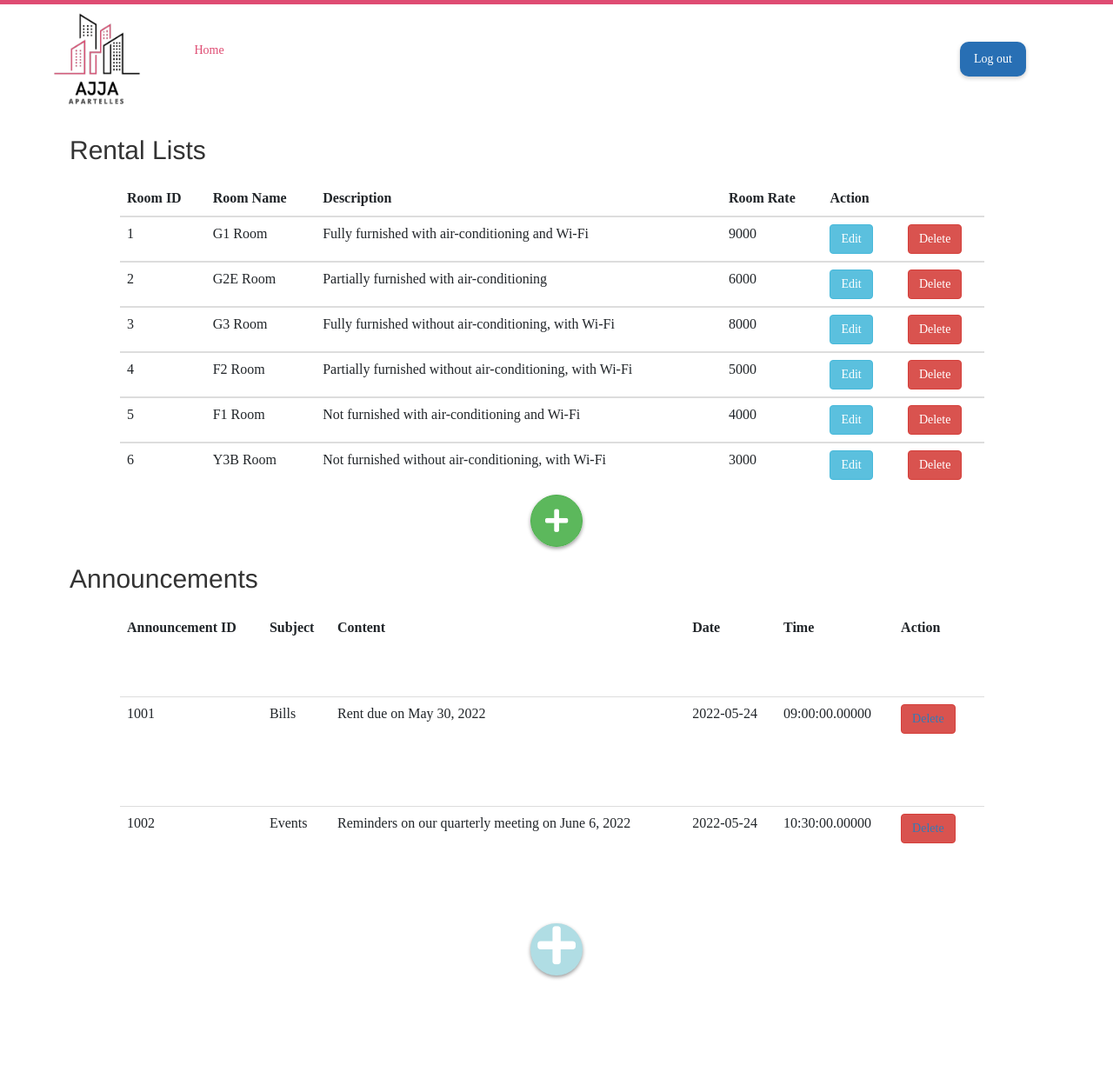
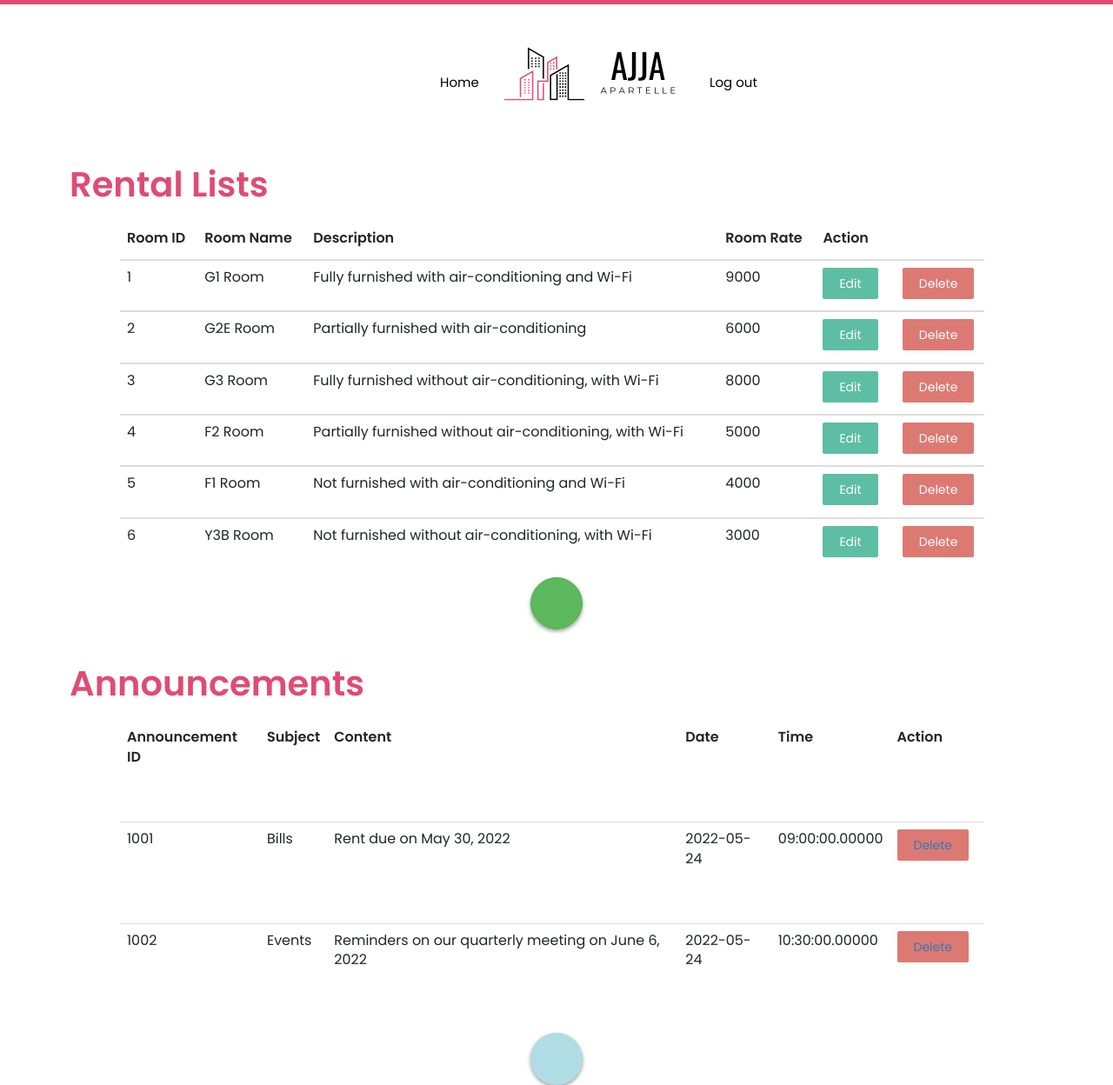
Before and after one commit to akbama/AJJA, a PHP site: page /admin.php in a window 1280 px wide. Shown: the whole page at 87% size. Before the commit the page ends 1126 px from the top, so only its background shows below. Run offline with PHP 8.4, Linux system fonts and the light colour scheme; data comes from the database, SQL or seed files in the repository; data that the repository does not hold is empty; some libraries are stand-ins or nearby versions.

Commit message:
half korique

```diff
--- a/Admin/admin.php
+++ b/Admin/admin.php
@@ -2,8 +2,10 @@
 <head>
     <title>Login</title>
     <link rel="stylesheet" href="admindesign.css">
-    <link rel="stylesheet" href="https://use.fontawesome.com/releases/v5.15.1/css/all.css">
-    <link rel="stylesheet" href="https://use.fontawesome.com/releases/v5.15.1/css/v4-shims.css">
+    <link rel="preconnect" href="https://fonts.googleapis.com">
+    <link rel="preconnect" href="https://fonts.googleapis.com">
+    <link rel="preconnect" href="https://fonts.gstatic.com" crossorigin>
+    <link href="https://fonts.googleapis.com/css2?family=Poppins:wght@200;400;600&display=swap" rel="stylesheet">
     <link rel="stylesheet" href="https://maxcdn.bootstrapcdn.com/bootstrap/3.4.1/css/bootstrap.min.css">
     <script src="https://ajax.googleapis.com/ajax/libs/jquery/3.6.0/jquery.min.js"></script>
     <script src="https://maxcdn.bootstrapcdn.com/bootstrap/3.4.1/js/bootstrap.min.js"></script>
@@ -15,16 +17,27 @@
     <script src="admin.js"></script>
 </head>
 <body>
-    <div class="bar"></div>
-    <div class = "topbox">
-    <img src = "logo.png" id = "logo">
-        <div class = "navbar">
-            <a href = "#" class = "nav active"> Home</a>
-        </div>
-        <button class = "logout"><a href = "../Log In/login.php" class = "logouttext">Log out</a></button>
+<div class="bar"></div>
+<nav>
+        <div class="topnav">
 
-    </div>
-    <h2>Rental Lists</h2> <br>
+            <!-- Centered link -->
+            <div class="topnav-centered">
+                <img src= "ajjalogo1.png" alt="AJJA Logo" class="logopic">
+            </div>
+
+            <!-- Left-aligned links (default) -->
+            <div class="topnav-left">
+            <a href="homepage.php">Home</a>
+            </div>
+            <!-- Right-aligned links -->
+            <div class="topnav-right">
+              <a href = "../Log In/login.php">Log out</a>
+            </div>
+          </div>
+    </nav>
+
+    <h2 class = 'h2main'>Rental Lists</h2> <br>
     <div class = "rentalbox">
      <br>
         <?php include ('connectadmin.php'); ?>
@@ -46,10 +59,10 @@
                         <td><?php echo $row['description']; ?> </td>
                         <td><?php echo $row['room_rate']; ?> </td>
                         <td>
-                            <button id = 'edit' class='btn btn-info editbtn' data-toggle='modal' data-target='#editmodal'> Edit </button>
+                            <button id ='edit' class='btn btn-info editbtn' data-toggle='modal' data-target='#editmodal'> Edit </button>
                         </td>
                         <td>
-                            <button id = 'del' class='btn btn-danger'> Delete </button>
+                            <button id ='del' class='btn btn-danger'> Delete </button>
                         </td>
                         </tr>
                         </tbody>
@@ -60,7 +73,7 @@
         <div class="modal-dialog" role="document">
             <div class="modal-content">
                 <div class="modal-header">
-                    <h5 class="modal-title" id="exampleModalLabel"> Add Room </h5>
+                    <h2 class="modal-title" id="exampleModalLabel"> Add Room </h2>
                     <button type="button" class="close" data-dismiss="modal" aria-label="Close">
                         <span aria-hidden="true">&times;</span>
                     </button>
@@ -140,7 +153,7 @@
             </div>
         </div>
     </div>
-    <h2>Announcements</h2> <br>
+    <h2 class = 'h2main'>Announcements</h2> <br>
     <div class = "announcebox">
      <br>
         <?php include ('connectadmin.php'); ?>
--- a/Admin/admindesign.css
+++ b/Admin/admindesign.css
@@ -1,7 +1,103 @@
 @import url("https://maxcdn.bootstrapcdn.com/bootstrap/4.3.1/css/bootstrap.min.css");
+
+body{
+    overflow-y: scroll;
+    overflow-x:hidden;
+    height:auto;
+    max-width: 100%;
+    font-family: 'Poppins', sans-serif;
+}
+
+/* Add a black background color to the top navigation */
+.topnav {
+    position: absolute;
+    background-color: #ffffff;
+    overflow: hidden;
+    width: 100%;
+    height: 200px;
+    left: 50px;
+
+  }
+
+  /* Style the links inside the navigation bar */
+  .topnav a {
+    float: left;
+    color: #000000;
+    text-align: center;
+    padding: 14px 16px;
+    text-decoration: none;
+    font-size: 15px;
+    font-family: 'Poppins', sans-serif;
+  }
+
+  /* Change the color of links on hover */
+  .topnav a:hover {
+    background-color: #B0DDE4;
+    color: black;
+  }
+
+  /* Add a color to the active/current link */
+  .topnav a.active {
+    background-color: #04AA6D;
+    color: white;
+  }
+
+  /* Centered section inside the top navigation */
+  .topnav-centered{
+    float: none;
+    display: flex;
+    justify-content: center;
+    transform: translate(-50%, -50%);
+    max-width: 100%;
+    max-height: 100%;
+  }
+
+  .logopic{
+    width: 250px;
+    height: 250px;
+    top: 20px;
+    left: 630px;
+    position: relative;
+  }
+
+  .textpic{
+    width: 250px;
+    height: 250px;
+    top: 50px;
+    left: 600px;
+    position: relative;
+  }
+  /* Right-aligned section inside the top navigation */
+  .topnav-right {
+    position:absolute;
+    left: 750px;
+    top: 30px;
+  }
+
+  .topnav-left {
+    position:absolute;
+    left:440px;
+    top: 30px;
+  }
+
+  /* Responsive navigation menu - display links on top of each other instead of next to each other (for mobile devices) */
+  @media screen and (max-width: 600px) {
+    .topnav a, .topnav-right {
+      float: none;
+      display: block;
+    }
+
+    .topnav-centered a {
+      position: relative;
+      top: 0;
+      left: 0;
+      transform: none;
+    }
+  }
+
   .bar{
     background-color:#DF4C73;
-  position: fixed;
+    position: absolute;
     top: 0;
     left: 0;
     z-index: 999;
@@ -81,9 +177,15 @@
     height: 100%;
 }
 
-h2 {
+.h2main{
     margin-left: 80px;
     margin-top: 40px;
+    position: relative;
+    top: 150px;
+    font-family: 'Poppins', sans-serif;
+    color: #DF4C73;
+    font-weight: bolder;
+    font-size: 40px;
 }
 
 .rentalbox {
@@ -92,9 +194,12 @@ h2 {
     justify-content: center;
     align-items: center;
     width: 80%;
-    height: 350px;
+    height: 400px;
     overflow: auto;
     scrollbar-gutter: stable both-edges;
+    position: relative;
+    top: 150px;
+    font-family: 'Poppins', sans-serif;
 }
 
 .announcebox {
@@ -106,6 +211,10 @@ h2 {
     height: 350px;
     overflow: auto;
     scrollbar-gutter: stable both-edges;
+    position: relative;
+    top: 150px;
+    font-family: 'Poppins', sans-serif;
+    font-weight:normal;
 }
 
 ::-webkit-scrollbar {
@@ -124,7 +233,7 @@ h2 {
 }
 
 .rentalbox table {
-    font-family: 'Montserrat';
+    font-family: 'Poppins', sans-serif;
 }
 .rentalbox th {
     font-weight: bolder;
@@ -134,7 +243,7 @@ h2 {
 }
 
 .announcebox table {
-    font-family: 'Montserrat';
+    font-family: 'Poppins', sans-serif;
 }
 .announcebox th {
     font-weight: bolder;
@@ -165,6 +274,8 @@ h2 {
     color:white;
     margin-bottom: 20px;
     box-shadow: 0px 2px 4px rgba(0, 0, 0, 0.4);
+    position: relative;
+    top: 150px;
 }
 
 .addContainer:hover {
@@ -180,6 +291,8 @@ h2 {
     background-color: #B0DDE4;
     margin-bottom: 20px;
     box-shadow: 0px 2px 4px rgba(0, 0, 0, 0.4);
+    position: relative;
+    top: 150px;
 }
 
 .addAnnounce:hover {
@@ -246,3 +359,51 @@ h2 {
 .modal-fade{
     width: 50%;
 }
+
+#edit{
+
+    display: inline-block;
+    outline: none;
+    cursor: pointer;
+    font-weight: 500;
+    border: 1px solid transparent;
+    border-radius: 2px;
+    height: 36px;
+    line-height: 34px;
+    font-size: 14px;
+    color: #ffffff;
+    background-color: #5dbea3;
+    transition: background-color 0.2s ease-in-out 0s, opacity 0.2s ease-in-out 0s;
+    padding: 0 18px;
+}
+
+#edit:hover{
+    color: #ffffff;
+    background-color: #5dbea3;
+}
+
+#del{
+
+    display: inline-block;
+    outline: none;
+    cursor: pointer;
+    font-weight: 500;
+    border: 1px solid transparent;
+    border-radius: 2px;
+    height: 36px;
+    line-height: 34px;
+    font-size: 14px;
+    color: #ffffff;
+    background-color: #dd7973;
+    transition: background-color 0.2s ease-in-out 0s, opacity 0.2s ease-in-out 0s;
+    padding: 0 18px;
+}
+
+#del:hover{
+    color: #ffffff;
+    background-color: #dd7973;
+}
+
+.btn-btn-danger{
+ color: #ffffff;
+}
--- a/HomePage/style.css
+++ b/HomePage/style.css
@@ -18,7 +18,7 @@ html{
     background-color: #ffffff;
     overflow: hidden;
     width: 100%;
-    height: 200px;
+    height: 150px;
     left: 50px;
 
   }
@@ -80,7 +80,7 @@ html{
 
   .topnav-left {
     position:absolute;
-    left:250px;
+    left:20px;
     top: 30px;
   }
 
```
Also changed, not shown: Admin/ajjalogo1.png (added). Lines whose indentation alone changed are shown as unchanged.
